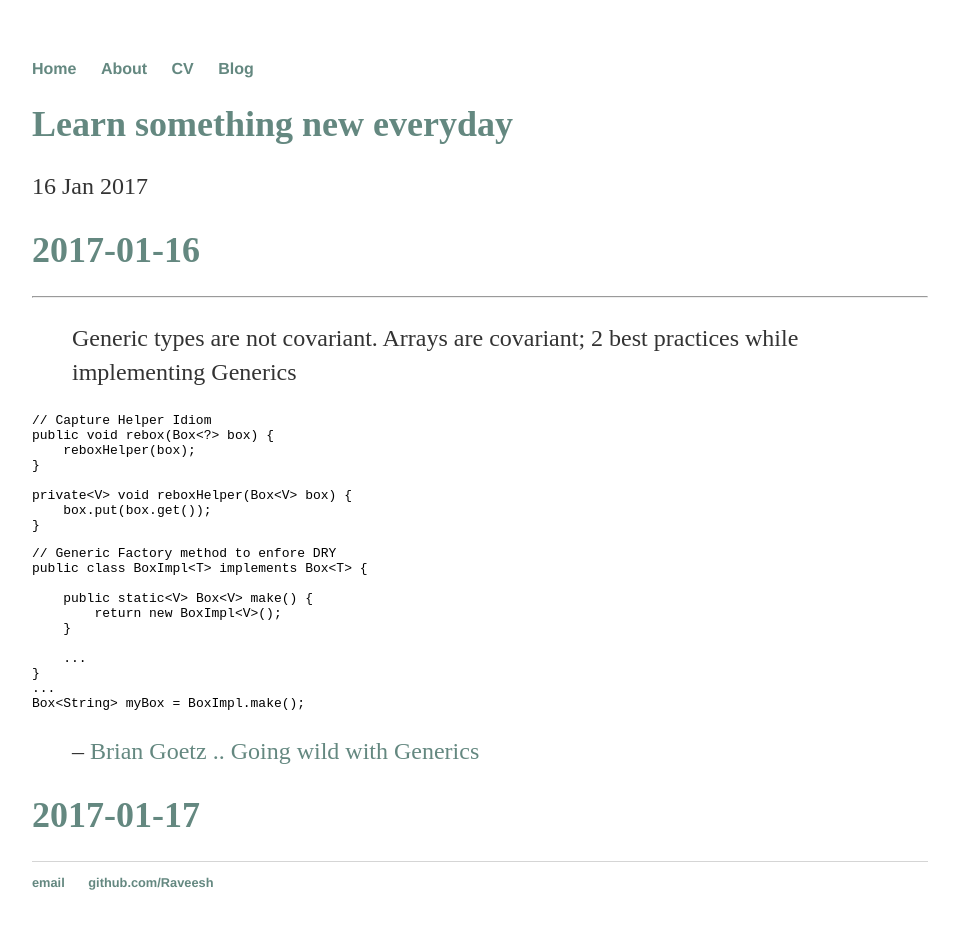
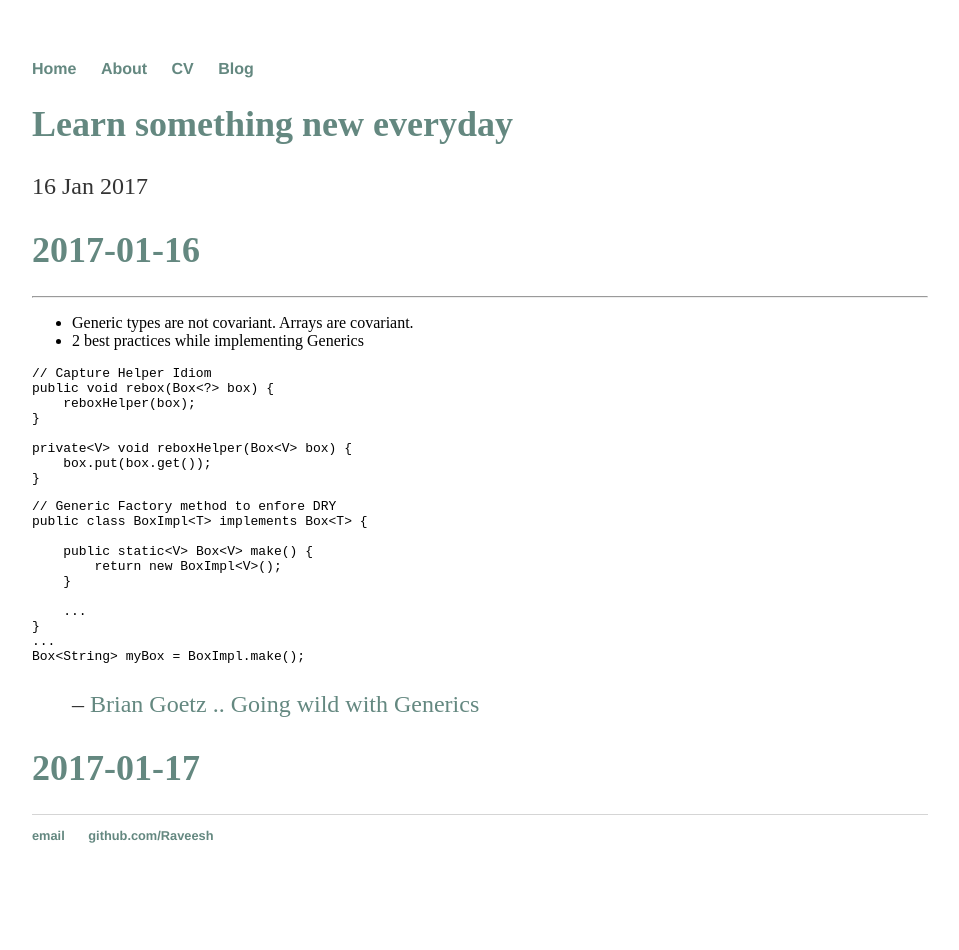
Before and after one commit to jainshailesh/Raveesh.github.io, a Jekyll site: the page built from _posts/2017-01-16-One-line-a-day.md, in a window 1280 px wide. Shown: the whole page, without its empty margins (160-1119 px from the left). Built offline with Jekyll 4.4.1, drawn with Linux system fonts in a browser that asks for light colours; after the commit the page ends 903 px from its top, so only the background shows below that.

````diff
--- a/_posts/2017-01-16-One-line-a-day.md
+++ b/_posts/2017-01-16-One-line-a-day.md
@@ -6,7 +6,8 @@ date: 2017-01-16
 
 # 2017-01-16
 ***
-> Generic types are not covariant. Arrays are covariant; 2 best practices while implementing Generics
+* Generic types are not covariant. Arrays are covariant.
+* 2 best practices while implementing Generics
 
 ```java
 // Capture Helper Idiom
````
